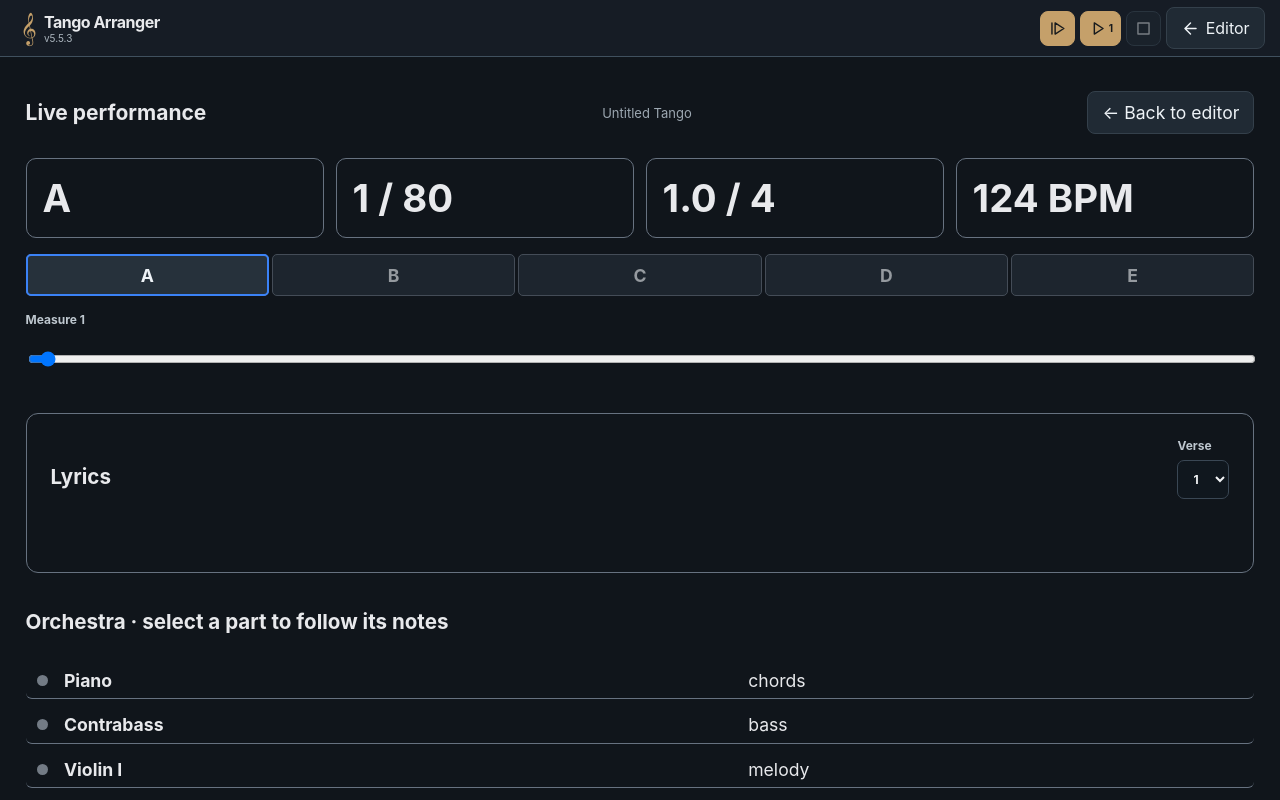
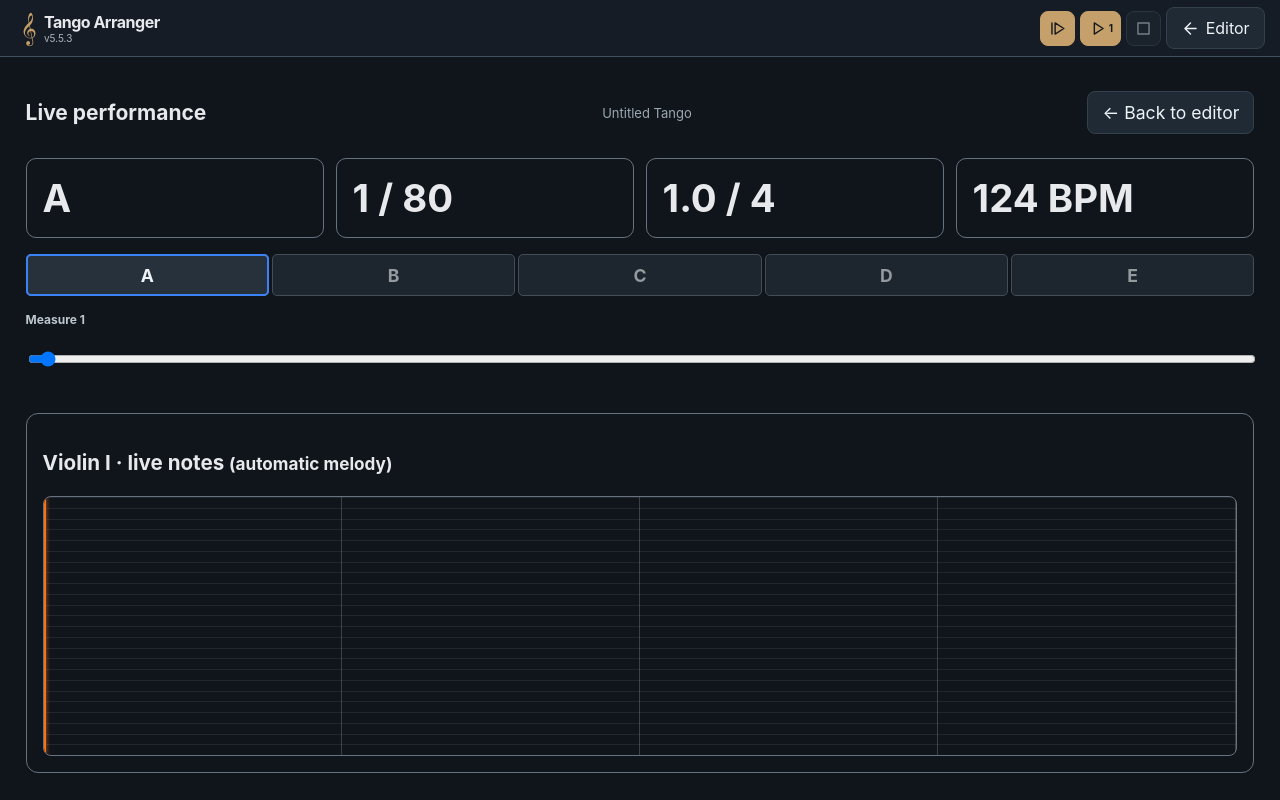
Before and after one commit to niwrA/tango-arranger, a Vue app: page / in a window 1280 px wide. Both pictures are taken after a click on the button "Performance". Shown: the top 800 px of the page. Built offline with nearby package versions, Linux system fonts and the light colour scheme.

Commit message:
Automatically follow melody part in performance roll and show lyrics only for displayed part

```diff
--- a/src/App.vue
+++ b/src/App.vue
@@ -241,10 +241,12 @@ const performanceSection=computed(()=>project.value.bars[performanceBar.value]?.
 const performanceMeasureBeat=computed(()=>performanceBeat.value%project.value.beats+1);
 const performanceSections=computed(()=>sectionSpans(project.value));
 const performanceParts=computed(()=>projectInstruments(project.value).map(inst=>{const bar=performanceBar.value,beat=performanceBeat.value;const notes=score.value[inst]??[];const sounding=notes.some(n=>n.start<=beat+0.0001&&n.start+noteSoundingDuration(n)>beat);return {inst,role:effectiveRole(inst,bar),sounding};}));
-const performanceRoll=computed(()=>{const inst=performanceFocus.value;if(!inst)return null;const beats=project.value.beats;const first=Math.max(0,performanceBar.value-1)*beats;const length=beats*4;const notes=(score.value[inst]??[]).filter(n=>n.start<first+length&&n.start+n.duration>first);const low=Math.max(24,Math.min(84,...notes.map(n=>n.pitch))-2);const high=Math.min(108,Math.max(low+12,...notes.map(n=>n.pitch))+2);return {first,length,low,high,notes};});
-const performanceLyricNotes=computed(()=>{const voices=projectInstruments(project.value).filter(inst=>inst.startsWith('Voice'));return voices.flatMap(inst=>(score.value[inst]??[]).filter(n=>Boolean(n.lyric||n.lyric2))).sort((a,b)=>a.start-b.start);});
+const performanceMelodyPart=computed<Instrument|null>(()=>{const bar=performanceBar.value;const roster=projectInstruments(project.value);const candidates=roster.filter(inst=>effectiveRole(inst,bar)==='melody');return candidates.find(inst=>(score.value[inst]??[]).some(n=>Math.floor(n.start/project.value.beats)===bar))??candidates[0]??null;});
+const performanceDisplayedPart=computed(()=>performanceFocus.value??performanceMelodyPart.value);
+const performanceRoll=computed(()=>{const inst=performanceDisplayedPart.value;if(!inst)return null;const beats=project.value.beats;const first=Math.max(0,performanceBar.value-1)*beats;const length=beats*4;const notes=(score.value[inst]??[]).filter(n=>n.start<first+length&&n.start+n.duration>first);const low=Math.max(24,Math.min(84,...notes.map(n=>n.pitch))-2);const high=Math.min(108,Math.max(low+12,...notes.map(n=>n.pitch))+2);return {first,length,low,high,notes};});
+const performanceLyricNotes=computed(()=>{const inst=performanceDisplayedPart.value;if(!inst)return [];return (score.value[inst]??[]).filter(n=>Boolean(n.lyric||n.lyric2)).sort((a,b)=>a.start-b.start);});
 const performanceCurrentLyric=computed(()=>{const beat=performanceBeat.value,notes=performanceLyricNotes.value;let index=-1;for(let i=0;i<notes.length;i++){if(notes[i].start<=beat+0.0001)index=i;else break;}return {notes,index};});
-const performanceLyricWindow=computed(()=>{const {notes,index}=performanceCurrentLyric.value;if(index<0)return [];const start=Math.max(0,index-4);return notes.slice(start,Math.min(notes.length,index+9)).map((note,i)=>({note,active:start+i===index}));});
+const performanceLyricWindow=computed(()=>{const {notes,index}=performanceCurrentLyric.value;if(index<0||!performanceDisplayedPart.value)return [];if(!performanceFocus.value&&performanceDisplayedPart.value!==performanceMelodyPart.value)return [];if(Math.floor(performanceBeat.value/project.value.beats)!==Math.floor(notes[index].start/project.value.beats)&&performanceBeat.value>notes[index].start+notes[index].duration)return [];const start=Math.max(0,index-4);return notes.slice(start,Math.min(notes.length,index+9)).map((note,i)=>({note,active:start+i===index}));});
 function performanceSeek(bar:number){const next=Math.max(0,Math.min(project.value.bars.length-1,bar));selectedBar.value=next;if(playing.value&&playbackOrigin.value){void play('selected');}else performanceBeat.value=next*project.value.beats;}
 let performanceTicker:ReturnType<typeof setInterval>|undefined;
 watch(playing,(isPlaying)=>{if(performanceTicker){clearInterval(performanceTicker);performanceTicker=undefined;}if(isPlaying&&Tone&&playbackOrigin.value){performanceTicker=setInterval(()=>{if(!playing.value||!Tone)return;const start=playbackOrigin.value==='beginning'?0:selectedBar.value;performanceBeat.value=Math.min(project.value.bars.length*project.value.beats-0.001,start*project.value.beats+Tone.getTransport().seconds*project.value.bpm/60);},50);}});
@@ -1798,9 +1800,9 @@ function addArrastre(){const inst:'Piano'='Piano';const b=selectedBar.value,offs
   <div class="performance-section-strip"><button v-for="(span,i) in performanceSections" :key="i" type="button" :class="{'performance-section-current':span.label===performanceSection}" :style="{flex:span.measures}" @click="performanceSeek(span.start)" :title="`Jump to section ${span.label}, measure ${span.start+1}`">{{span.label}}</button></div>
   <label class="performance-seek">Measure {{performanceBar+1}} <input type="range" min="0" :max="Math.max(0,project.bars.length-1)" step="1" :value="performanceBar" @change="performanceSeek(Number(($event.target as HTMLInputElement).value))"/></label>
   <p class="hint">Use Play and Stop in the top bar. Select a measure or section here to choose where playback starts.</p>
-  <div class="performance-lyrics"><div class="performance-lyrics-heading"><h3>Lyrics</h3><label>Verse <select v-model.number="performanceVerse"><option :value="1">1</option><option :value="2">2</option></select></label></div><div v-if="performanceLyricWindow.length" class="performance-lyric-line" aria-live="off"><span v-for="(item,i) in performanceLyricWindow" :key="`${item.note.start}:${i}`" :class="{'performance-lyric-active':item.active}">{{(performanceVerse===1?item.note.lyric:item.note.lyric2)||'·'}}</span></div><p v-else class="muted">Instrumental passage, or no note-aligned lyrics at this position. Add syllables in the Voice note editor.</p><p class="hint">Highlight follows the score's syllable onset. Voice synthesis is not included in arrangement playback.</p></div>
-  <div class="performance-ensemble"><h3>Orchestra · select a part to follow its notes</h3><p class="hint">Selected part plays at normal level; other parts are reduced to 30% MIDI velocity. Click the part again to restore the mix.</p><button type="button" class="performance-part" v-for="part in performanceParts" :key="part.inst" :class="{'performance-part-selected':performanceFocus===part.inst}" :aria-pressed="performanceFocus===part.inst" @click="togglePerformanceFocus(part.inst)"><span class="performance-activity" :class="{'performance-activity-on':part.sounding}"></span><strong>{{part.inst}}</strong><span>{{part.role}}</span><span class="muted">{{part.sounding?'Sounding':'Silent'}}</span></button></div>
-  <div v-if="performanceFocus&&performanceRoll" class="performance-roll-panel"><div class="performance-roll-heading"><h3>{{performanceFocus}} · piano roll</h3><button type="button" class="secondary" @click="performanceFocus=null">Clear focus</button></div><p class="hint">Four-measure window · horizontal position = beat · vertical position = MIDI pitch. The playhead is synchronized to the transport.</p><div class="performance-roll" role="img" :aria-label="`Piano roll for ${performanceFocus} around measure ${performanceBar+1}`"><div class="performance-roll-playhead" :style="{left:`${Math.max(0,Math.min(100,(performanceBeat-performanceRoll.first)/performanceRoll.length*100))}%`}"></div><span v-for="(n,i) in performanceRoll.notes" :key="i" class="performance-roll-note" :style="{left:`${Math.max(0,(n.start-performanceRoll.first)/performanceRoll.length*100)}%`,width:`${Math.max(.3,Math.min(n.duration,performanceRoll.first+performanceRoll.length-n.start)/performanceRoll.length*100)}%`,bottom:`${(n.pitch-performanceRoll.low)/(performanceRoll.high-performanceRoll.low+1)*100}%`}" :title="`MIDI ${n.pitch} · beat ${n.start+1} · duration ${n.duration}`"></span></div></div>
+  <div class="performance-roll-panel"><div class="performance-roll-heading"><h3>{{performanceDisplayedPart??'No melody part'}} · live notes <small v-if="performanceFocus">(selected override)</small><small v-else>(automatic melody)</small></h3><button v-if="performanceFocus" type="button" class="secondary" @click="performanceFocus=null">Follow melody</button></div><p class="hint">The display follows the part assigned the melody role in each measure. Select another part below to override it; other instruments then play at 30% velocity.</p><div v-if="performanceRoll" class="performance-roll" role="img" :aria-label="`Piano roll for ${performanceDisplayedPart} around measure ${performanceBar+1}`"><div class="performance-roll-playhead" :style="{left:`${Math.max(0,Math.min(100,(performanceBeat-performanceRoll.first)/performanceRoll.length*100))}%`}"></div><span v-for="(n,i) in performanceRoll.notes" :key="i" class="performance-roll-note" :style="{left:`${Math.max(0,(n.start-performanceRoll.first)/performanceRoll.length*100)}%`,width:`${Math.max(.3,Math.min(n.duration,performanceRoll.first+performanceRoll.length-n.start)/performanceRoll.length*100)}%`,bottom:`${(n.pitch-performanceRoll.low)/(performanceRoll.high-performanceRoll.low+1)*100}%`}" :title="`MIDI ${n.pitch} · beat ${n.start+1} · duration ${n.duration}`"></span></div><p v-else class="muted">No instrument is assigned the melody role in this measure. Select a part below to view its notes.</p></div>
+  <div v-if="performanceLyricWindow.length" class="performance-lyrics"><div class="performance-lyrics-heading"><h3>{{performanceDisplayedPart}} · lyrics</h3><label>Verse <select v-model.number="performanceVerse"><option :value="1">1</option><option :value="2">2</option></select></label></div><div class="performance-lyric-line" aria-live="off"><span v-for="(item,i) in performanceLyricWindow" :key="`${item.note.start}:${i}`" :class="{'performance-lyric-active':item.active}">{{(performanceVerse===1?item.note.lyric:item.note.lyric2)||'·'}}</span></div><p class="hint">Lyrics follow the displayed part's note onsets. Voice synthesis is not included in playback.</p></div>
+  <div class="performance-ensemble"><h3>Orchestra · select a part to override automatic melody follow</h3><p class="hint">Click a part to focus its notes and reduce other instruments to 30% MIDI velocity. Click it again to return to automatic melody follow and the normal mix.</p><button type="button" class="performance-part" v-for="part in performanceParts" :key="part.inst" :class="{'performance-part-selected':performanceFocus===part.inst,'performance-part-melody':!performanceFocus&&performanceDisplayedPart===part.inst}" :aria-pressed="performanceFocus===part.inst" @click="togglePerformanceFocus(part.inst)"><span class="performance-activity" :class="{'performance-activity-on':part.sounding}"></span><strong>{{part.inst}}</strong><span>{{part.role}}</span><span class="muted">{{part.sounding?'Sounding':'Silent'}}</span></button></div>
  </section>
 <div v-else class="layout"><main><div v-if="newSongOpen" class="editor" role="region" aria-label="Create blank song">
   <div class="section-heading"><h2>New blank song</h2><button type="button" class="secondary" @click="newSongOpen=false">Cancel</button></div>
```
